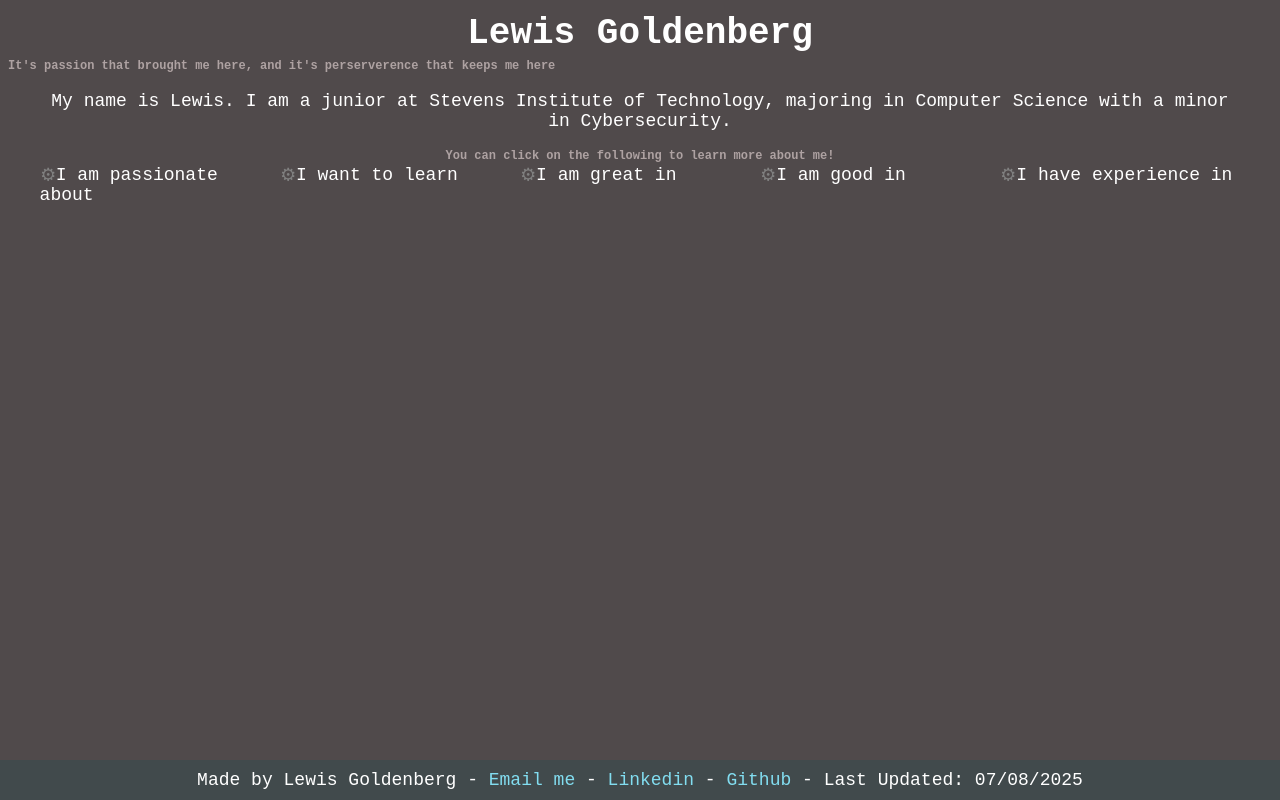
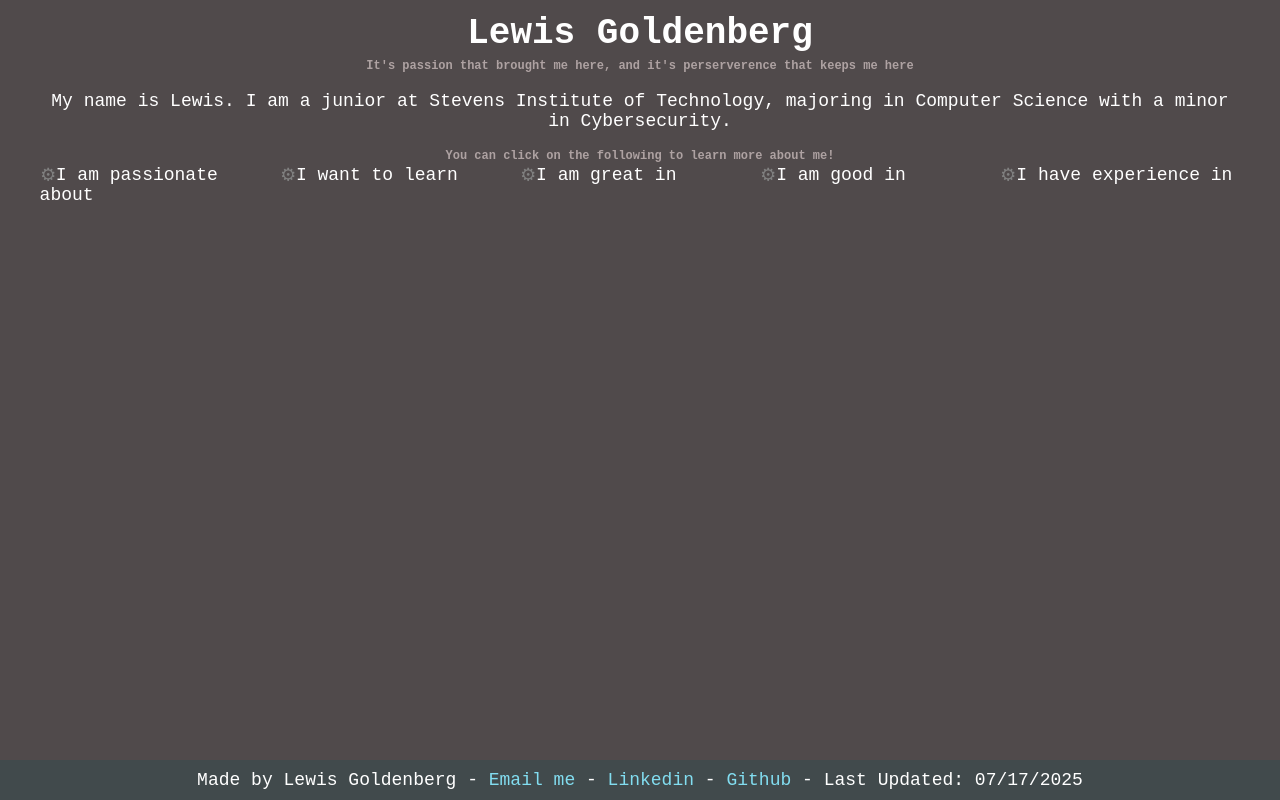
Before and after one commit to lmgoldenberg/mywebsite, a website: page index.html in a window 1280 px wide. Drawn offline with Linux system fonts and the light colour scheme.

Commit message:
last minute bug fix

```diff
--- a/index.html
+++ b/index.html
@@ -70,6 +70,6 @@
             </details>
         </div>
     </main>
-    <footer><p id="footer_text">Made by Lewis Goldenberg - <a href="mailto:lewisgoldenberg.0@gmail.com">Email me</a> - <a href="https://www.linkedin.com/in/lewis-goldenberg-2537a927a/">Linkedin</a> - <a href="https://github.com/lmgoldenberg">Github</a> - Last Updated: 07/08/2025</p></footer>
+    <footer><p id="footer_text">Made by Lewis Goldenberg - <a href="mailto:lewisgoldenberg.0@gmail.com">Email me</a> - <a href="https://www.linkedin.com/in/lewis-goldenberg-2537a927a/">Linkedin</a> - <a href="https://github.com/lmgoldenberg">Github</a> - Last Updated: 07/17/2025</p></footer>
   </body>
 </html>
--- a/public/css/main.css
+++ b/public/css/main.css
@@ -59,6 +59,7 @@ h6 {
     padding: 0px;
     margin: 0px auto;
     color:rgb(174, 162, 162);
+    text-align: center;
 }
 #div_dropdowns {
   display: grid;
```
